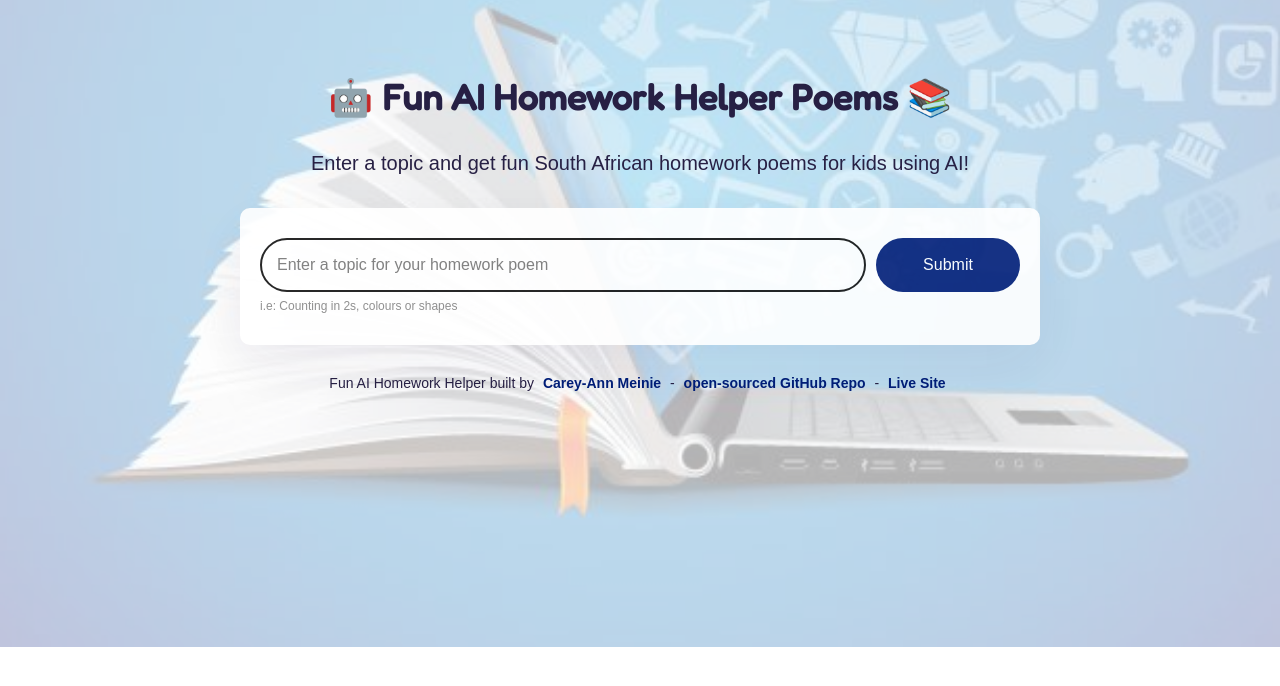
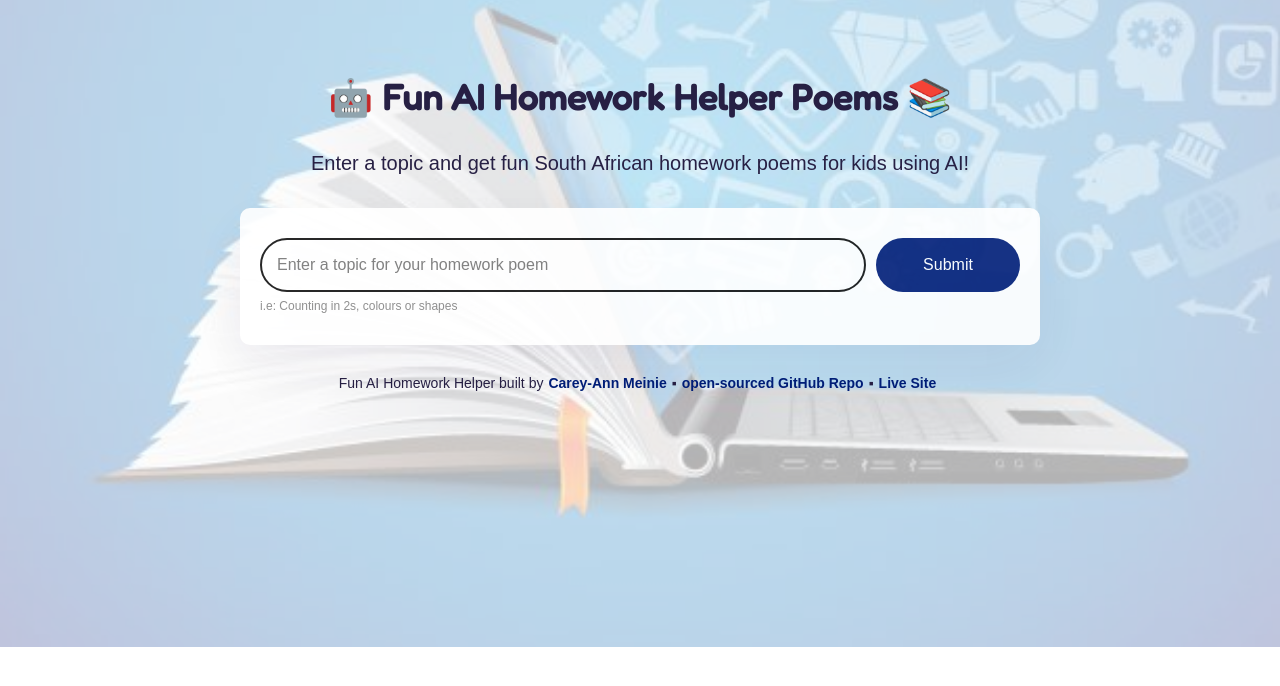
Before and after one commit to CareyM92/ai-homework-helper, a plain HTML site: page index.html in a window 1280 px wide. Drawn offline with nearby package versions, Linux system fonts and the light colour scheme.

Commit message:
Update index.html

```diff
--- a/index.html
+++ b/index.html
@@ -44,19 +44,17 @@
 
       <footer>
         <p>
-          Fun AI Homework Helper built by
-          <a href="https://github.com/CareyM92" target="_blank" rel="noopener"
+          Fun AI Homework Helper built by<a
+            href="https://github.com/CareyM92"
+            target="_blank"
+            rel="noopener"
             ><b>Carey-Ann Meinie</b></a
-          >
-          -
-          <a
+          >▪<a
             href="https://github.com/CareyM92/ai-homework-helper"
             target="_blank"
             rel="noopener"
-            ><b> open-sourced GitHub Repo</b></a
-          >
-          -
-          <a
+            ><b>open-sourced GitHub Repo</b></a
+          >▪<a
             href="https://fun-ai-homework-helper.netlify.app/"
             target="_blank"
             rel="noopener"
```
